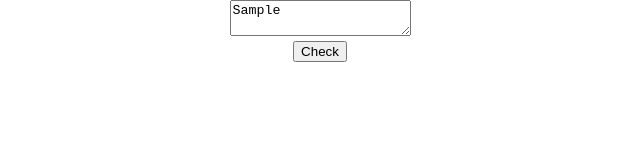
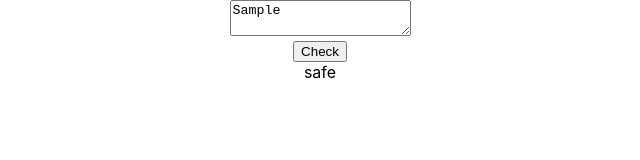
Before and after one commit to panpan2557/is-it-coral-safe, a React (Create React App) app: page / in a window 1280 px wide. Both pictures are taken after typing "Sample" into the empty fields and a click on the button "Check". Shown: the top 160 px of the page, without its empty margins (320-960 px from the left). Built offline with nearby package versions, Linux system fonts and the light colour scheme.

Commit message:
feat: add result section

```diff
--- a/src/components/ValidationForm.tsx
+++ b/src/components/ValidationForm.tsx
@@ -1,25 +1,36 @@
 import React, { ChangeEvent, FormEvent, useState } from 'react';
+import { MatchSubstance } from '../interfaces/Substance';
 import { validate } from '../Utils/Validator';
 
 const ValidationForm = () => {
     const [text, setText] = useState<string>('');
+    const [isValidateClicked, setIsValidateClicked] = useState<boolean>(false);
+    const [matchSubstances, setMatchSubstances] = useState<MatchSubstance[]>(
+        []
+    );
     const onTextChange = (event: ChangeEvent<HTMLTextAreaElement>) => {
         setText(event.target.value);
     };
-
     const handleSubmit = (e: FormEvent) => {
-        console.log('submit is clicked');
-        validate(text);
         e.preventDefault();
+        setMatchSubstances(validate(text));
+        setIsValidateClicked(true);
     };
+    const harmfulBox = <div>harmful</div>;
+    const safeBox = <div>safe</div>;
 
     return (
-        <form onSubmit={handleSubmit}>
-            <textarea value={text} onChange={onTextChange}/>
-            <div>
-                <button>Check</button>
+        <>
+            <form onSubmit={handleSubmit}>
+                <textarea value={text} onChange={onTextChange} />
+                <div>
+                    <button>Check</button>
+                </div>
+            </form>
+            <div className="match-result-container">
+                {isValidateClicked && (matchSubstances.length > 0 ? harmfulBox : safeBox)}
             </div>
-        </form>
+        </>
     );
 };
 
```
